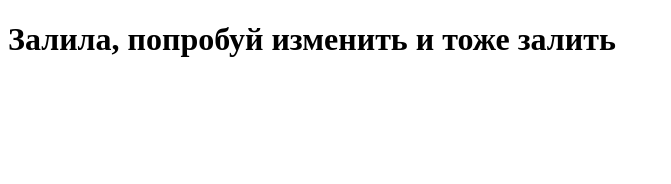
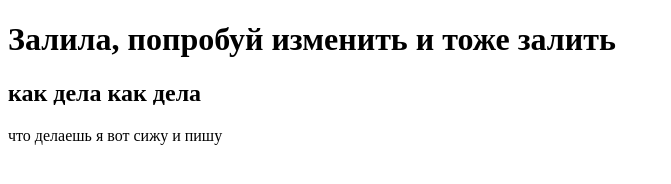
Before and after one commit to aboba-style-man-dude/-, a plain HTML site: page index.html in a window 1280 px wide. Shown: the whole page, without its empty margins (0-671 px from the left). Drawn offline with Linux system fonts and the light colour scheme.

Commit message:
Add files via upload

```diff
--- a/index.html
+++ b/index.html
@@ -7,5 +7,8 @@
 </head>
 <body>
     <h1>Залила, попробуй изменить и тоже залить</h1>
+    <h2>как дела как дела</h2>
+    <p>что делаешь я вот сижу и пишу </p>
+
 </body>
 </html>
```
